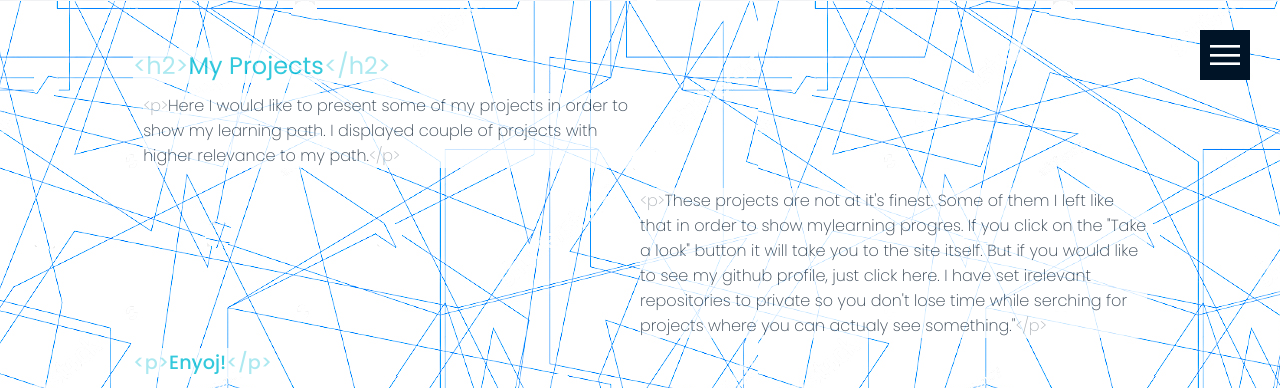
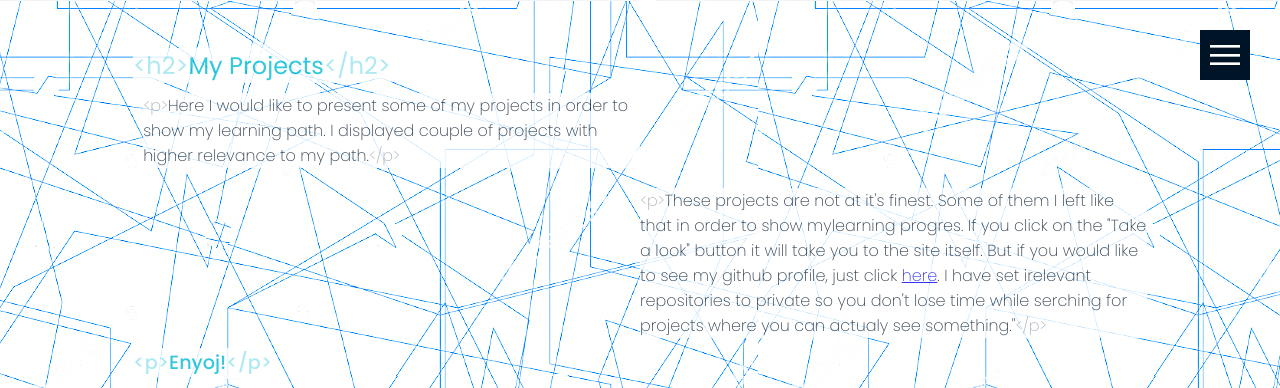
Before and after one commit to MirkoDuric/React-myPortfolio, a React (Create React App) app: page /myprojects in a window 1280 px wide. Shown: the top 388 px of the page. Built offline with nearby package versions, Linux system fonts and the light colour scheme.

Commit message:
Adding some description to the projects and connecting the link to my github.

```diff
--- a/src/Components/my-projects/MyProjects.js
+++ b/src/Components/my-projects/MyProjects.js
@@ -11,42 +11,42 @@ export default function MyProjects() {
       id: 1,
       projectName: "ToDo List",
       projectDescription:
-        "This was my first biger project. I must say that this was one of the most interesting projects to wokr on. It's plain JS, with no DB. I learned a lot during this project and really enjoyed to work in this team!",
+        "This was my first biger project. I must say that this was one of the most interesting projects to work on. It's plain JS, with no DB. I learned a lot during this project and really enjoyed to work in this team! Our goal was to create ToDo List, we also created some login form, but the user would only be saved in a objects array and would disapier once the page is reloaded.",
       projectImg: require("../img/myportrait.jpg"),
     },
     {
       id: 2,
       projectName: "RecipesInc",
       projectDescription:
-        "This project was my first DB project. I used React, PostgreQL as DB and plain CSS. Project shows 3 dishes from three diferent cousines. Preparation and ingredients. Take a look, you might as well get the idea on what to cook this week!!",
+        "This project was my first DB project. I used React, PostgreQL as DB and plain CSS. Project shows 3 dishes from three diferent cousines. Preparation and ingredients. Main goal of this project was creating my own server and connecting my DB with my front end. Also learning how to work with realtional DB. Take a look, you might as well get the idea on what to cook this week!! ",
       projectImg: require("../img/myportrait.jpg"),
     },
     {
       id: 3,
       projectName: "Restourants in Köln",
       projectDescription:
-        "The Pomodoro Technique is a time management method developed by Francesco Cirillo in the late 1980s.[1] It uses a kitchen timer to break work into intervals, typically 25 minutes in length, separated by short breaks. Each interval is known as a pomodoro, from the Italian word for tomato, after the tomato-shaped kitchen timer Cirillo used as a university student.",
+        "This project was a group project, and our goal was to use server created by one of us and to practice API cals in our front end. We decided to place couple of restaurants from Köln in our DB, and to get info about them on our front end. The project was done in the phase of our Bootcamp where we were learning API cals. erver and DB were done by our more experienced cloegue. ",
       projectImg: require("../img/myportrait.jpg"),
     },
     {
       id: 4,
       projectName: "Movies app",
       projectDescription:
-        "The Pomodoro Technique is a time management method developed by Francesco Cirillo in the late 1980s.[1] It uses a kitchen timer to break work into intervals, typically 25 minutes in length, separated by short breaks. Each interval is known as a pomodoro, from the Italian word for tomato, after the tomato-shaped kitchen timer Cirillo used as a university student.",
+        "In this project I created my own little Movies DB. Every time I would like to watch something I can inform myself about the movie on my own site. Goal of this project was to practice my skills, to refresh my memory on some topics and to improve my coding. I used open API, plain CSS, React(JSX).",
       projectImg: require("../img/myportrait.jpg"),
     },
     {
       id: 5,
       projectName: "What's my IP adress",
       projectDescription:
-        "The Pomodoro Technique is a time management method developed by Francesco Cirillo in the late 1980s.[1] It uses a kitchen timer to break work into intervals, typically 25 minutes in length, separated by short breaks. Each interval is known as a pomodoro, from the Italian word for tomato, after the tomato-shaped kitchen timer Cirillo used as a university student.",
+        "Here I am using two diferent open API's. This way I'm taking the IP adress of the person who is using the link, and based on that IP address locating them and presenting some basic data. Location, time, coutnry flag, and their provider. It's also one of the projects where we learned how to use API and work with data that we get.",
       projectImg: require("../img/myportrait.jpg"),
     },
     {
       id: 6,
       projectName: "Gig guide",
       projectDescription:
-        "The Pomodoro Technique is a time management method developed by Francesco Cirillo in the late 1980s.[1] It uses a kitchen timer to break work into intervals, typically 25 minutes in length, separated by short breaks. Each interval is known as a pomodoro, from the Italian word for tomato, after the tomato-shaped kitchen timer Cirillo used as a university student.",
+        "Gig Guide was a final project of my Bootcamp. Idea behind this project is tracking music events in your hometown. We used open API from Ticketmaster present more popular artists and their events. But also we created the option to sign up and create your own events if your an artist. This way local bands would be able to present their gigs, and we would have an easy way to get info about cool bar gigs to visit! ",
       projectImg: require("../img/myportrait.jpg"),
     },
   ];
@@ -71,9 +71,13 @@ export default function MyProjects() {
             These projects are not at it's finest. Some of them I left like that
             in order to show mylearning progres. If you click on the "Take a
             look" button it will take you to the site itself. But if you would
-            like to see my github profile, just click here. I have set irelevant
-            repositories to private so you don't lose time while serching for
-            projects where you can actualy see something."
+            like to see my github profile, just click{" "}
+            <a href="https://github.com/MirkoDuric" target="_blank">
+              here
+            </a>
+            . I have set irelevant repositories to private so you don't lose
+            time while serching for projects where you can actualy see
+            something."
             <span className="element-p-span">{"</p>"}</span>
           </p>
           <p className="third-intro-paragraph">
```
